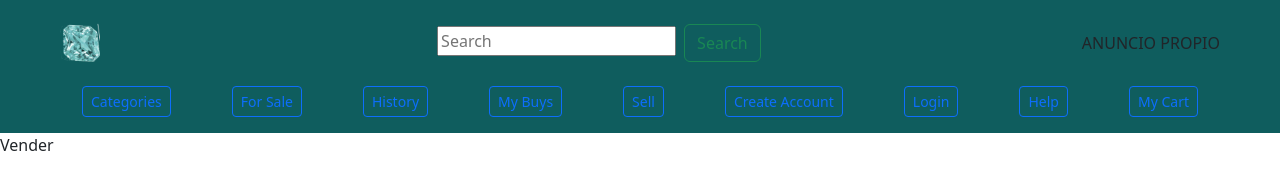
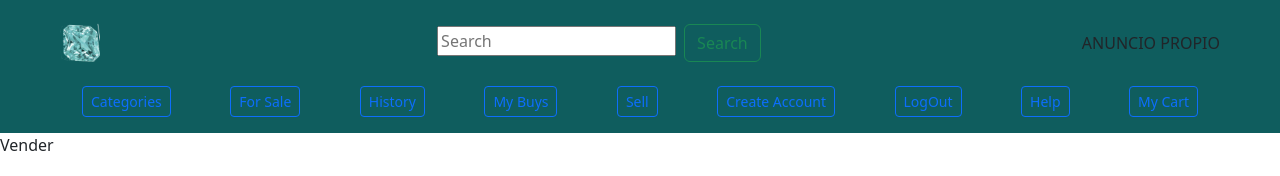
Before and after one commit to fersoria001/Emerald-Blue, a React (Vite) app in the folder EmeraldBlue/: page /login in a window 1280 px wide. Both pictures are taken after typing "Sample", "Sample123" into the empty fields and a click on the button "Log In". Shown: the top 176 px of the page. Built offline with nearby package versions, Linux system fonts and the light colour scheme.

Commit message:
login skeleton

```diff
--- a/EmeraldBlue/src/App.jsx
+++ b/EmeraldBlue/src/App.jsx
@@ -1,41 +1,42 @@
 import React from "react";
-import { BrowserRouter as Router, Routes, Route} from "react-router-dom";
-import BarraDeNavegacion from "./components/barra_de_navegacion/BarraDeNavegacion";
-import Carrito from './pages/Carrito.jsx';
-import CrearCuenta from './pages/CrearCuenta.jsx';
-import MisCompras from './pages/MisCompras.jsx';
-import Historial from './pages/Historial.jsx';
-import { Login } from './pages/Login.jsx';
-import Vender from './pages/Vender.jsx';
-import Ayuda from './pages/Ayuda.jsx';
-import Home from './pages/Home.jsx';
-import Categorias from './pages/Categorias.jsx';
-import Ofertas from './pages/Ofertas.jsx';
+import { BrowserRouter as Router, Routes, Route } from "react-router-dom";
+import BarraDeNavegacion from "./components/barra_de_navegacion/BarraDeNavegacion.jsx";
+import Carrito from "./pages/Carrito.jsx";
+import CrearCuenta from "./pages/CrearCuenta.jsx";
+import MisCompras from "./pages/MisCompras.jsx";
+import Historial from "./pages/Historial.jsx";
+import { Login } from "./pages/login/Login.jsx";
+import Vender from "./pages/Vender.jsx";
+import Ayuda from "./pages/Ayuda.jsx";
+import Home from "./pages/Home.jsx";
+import Categorias from "./pages/Categorias.jsx";
+import Ofertas from "./pages/Ofertas.jsx";
 import LogOut from "./pages/LogOut";
-
-
+import { UserContextProvider } from "./context/UserContext";
 
 function App() {
   return (
-    <Router>
-    <BarraDeNavegacion />
-    <Routes>
-				<Route  path='/' element={<Home />}></Route>
-				<Route  path='/help' element={<Categorias />}></Route>
-				<Route  path='/home' element={<Home />}></Route>
-				<Route  path='/categorias' element={<Categorias />}></Route>
-				<Route  path='/ofertas' element={<Ofertas />}></Route>
-				<Route  path='/carrito' element={<Carrito />}></Route>
-				<Route  path='/crear_cuenta' element={<CrearCuenta />}></Route>
-				<Route  path='/historial' element={<Historial />}></Route>
-				<Route  path='/login' element={<Login />}></Route>
-				<Route  path='/logout' element={<LogOut />}></Route>
-				<Route  path='/mis_compras' element={<MisCompras />}></Route>
-				<Route  path='/vender' element={<Vender />}></Route>
-				<Route  path='/help' element={<Ayuda />}></Route>
-		</Routes>
-    </Router>
+    <UserContextProvider>
+      <Router>
+        <BarraDeNavegacion />
+        <Routes>
+          <Route path="/" element={<Home />}></Route>
+          <Route path="/help" element={<Categorias />}></Route>
+          <Route path="/home" element={<Home />}></Route>
+          <Route path="/categorias" element={<Categorias />}></Route>
+          <Route path="/ofertas" element={<Ofertas />}></Route>
+          <Route path="/carrito" element={<Carrito />}></Route>
+          <Route path="/crear_cuenta" element={<CrearCuenta />}></Route>
+          <Route path="/historial" element={<Historial />}></Route>
+          <Route path="/login" element={<Login />}></Route>
+          <Route path="/logout" element={<LogOut />}></Route>
+          <Route path="/mis_compras" element={<MisCompras />}></Route>
+          <Route path="/vender" element={<Vender />}></Route>
+          <Route path="/help" element={<Ayuda />}></Route>
+        </Routes>
+      </Router>
+    </UserContextProvider>
   );
 }
 
-export default App
+export default App;
--- a/EmeraldBlue/src/components/barra_de_navegacion/BarraDeNavegacion.jsx
+++ b/EmeraldBlue/src/components/barra_de_navegacion/BarraDeNavegacion.jsx
@@ -2,9 +2,16 @@ import React from 'react'
 import { Link } from 'react-router-dom';
 import './barra_de_navegacion.css';
 import emerald from "./emerald.png";
+import useUser from '../../hooks/useUser';
 
 export default function BarraDeNavegacion() {
-  const isLogged = false;
+  //const isLogged = false;
+  const {isLogged, logout} = useUser()
+  const handleClick = e =>{
+    e.preventDefault()
+    logout()
+  }
+
   return (
     <nav className="navbar">
       <div className='container-fluid'>
@@ -25,7 +32,7 @@ export default function BarraDeNavegacion() {
         <Link to="/vender" className="btn btn-outline-primary btn-sm">Sell</Link>
         <Link to="/crear_cuenta" className="btn btn-outline-primary btn-sm">Create Account</Link>
         <section id='sesion'>
-        {isLogged ? <Link className="btn btn-outline-primary btn-sm" to="/logout">LogOut</Link> :
+        {isLogged ? <Link className="btn btn-outline-primary btn-sm" onClick={handleClick} href='#'>LogOut</Link> :
         <Link to="/login" className="btn btn-outline-primary btn-sm">Login</Link> }
         </section>
         <Link to="/help" className="btn btn-outline-primary btn-sm">Help</Link>
--- /dev/null
+++ b/EmeraldBlue/src/context/UserContext.jsx
@@ -0,0 +1,15 @@
+import React, { useState } from "react"
+
+
+const Context = React.createContext({})
+
+export function UserContextProvider({children}){
+    const [jwt, setJWT] = useState(null);
+
+    return <Context.Provider value={{jwt, setJWT}}>
+        {children}
+    </Context.Provider>
+
+}
+
+export default Context
--- /dev/null
+++ b/EmeraldBlue/src/hooks/useUser.js
@@ -0,0 +1,21 @@
+import { useCallback, useContext } from "react";
+import Context from "../context/UserContext";
+
+export default function useUser(){
+
+    const {jwt, setJWT}= useContext(Context)
+
+    const login = useCallback(() =>{
+        setJWT('test')
+    }, [setJWT])
+
+    const logout = useCallback(() => {
+        setJWT(null)
+    }, [setJWT])
+
+    return {
+        isLogged: Boolean(jwt),
+        login,
+        logout
+    }
+}
--- a/EmeraldBlue/src/pages/Login.jsx
+++ b/EmeraldBlue/src/pages/login/Login.jsx
@@ -1,5 +1,6 @@
-import React, { useState } from "react";
+import React, { useState, useEffect } from "react";
 import { Navigate, useNavigate } from "react-router-dom";
+import useUser from "../../hooks/useUser";
 
 
 
@@ -7,12 +8,16 @@ export const Login = () => {
   const [username, setUsername]= useState("");
   const [password, setPassword] = useState("");
   const navigate = useNavigate();
+  const {login, isLogged} = useUser();
+
+  useEffect(() => {
+    if(isLogged) navigate('/vender')
+  }, [isLogged, navigate])
 
 
   const handleSubmit = (e) => {
     e.preventDefault();
-    alert(`${username}, ${password}`);
-    navigate('/vender');
+    login({ username, password })
   };
 
   return (
```
Also changed, not shown: EmeraldBlue/db/users.json (added, +11 -0 lines), EmeraldBlue/package.json (+11 -3 lines), EmeraldBlue/src/services/login_service.js (added, +15 -0 lines), EmeraldBlue/src/services/products_service.js (renamed from EmeraldBlue/src/components/products/service/products_service.js).
